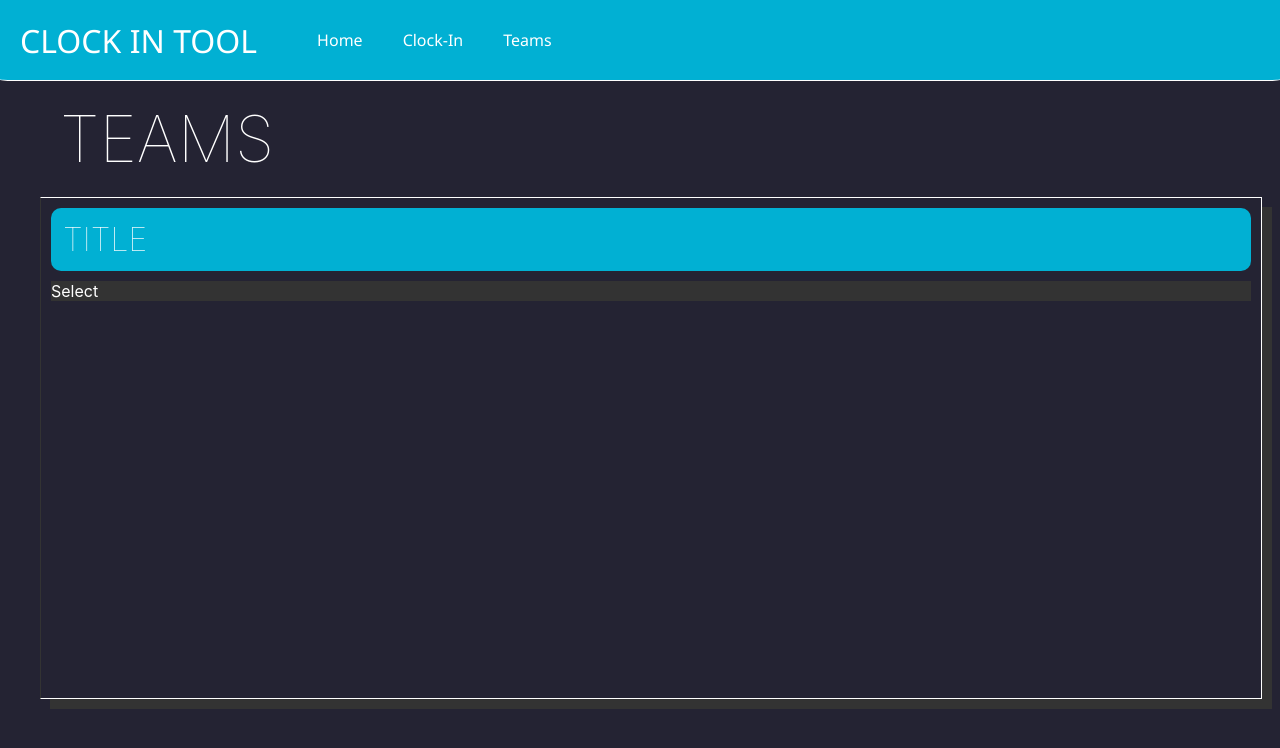
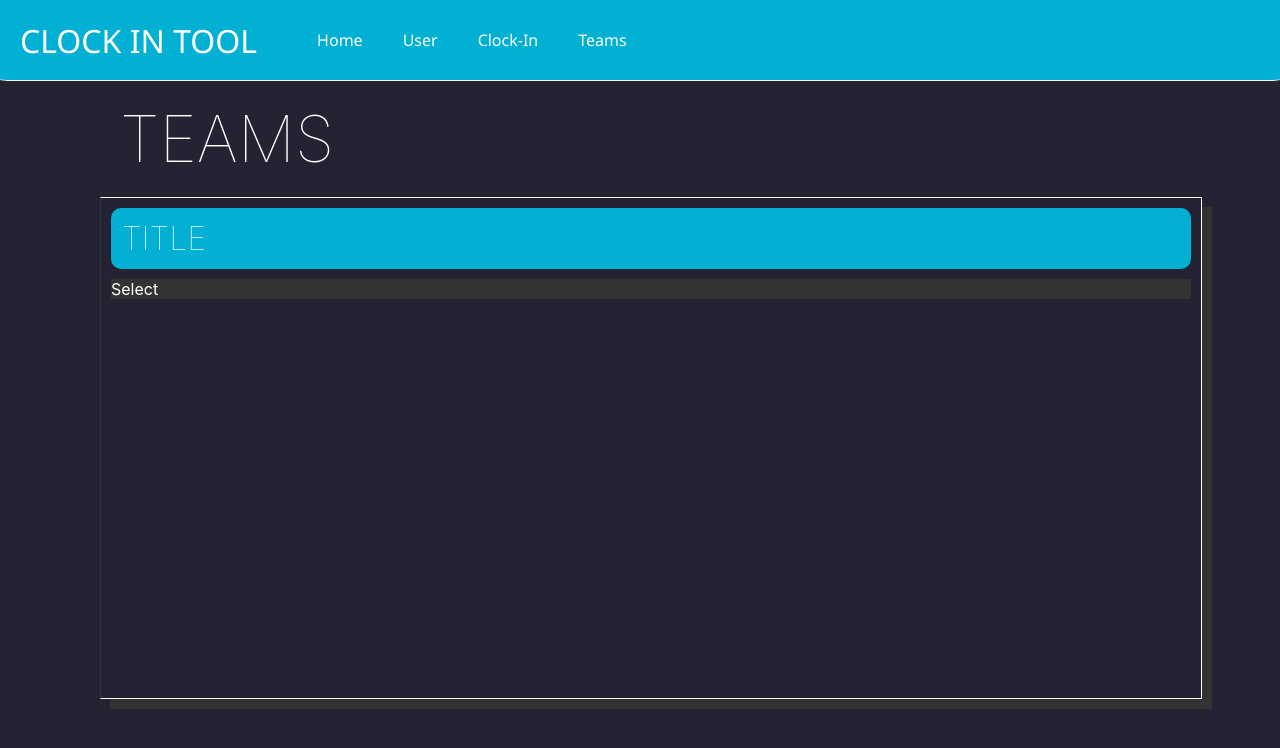
Before and after one commit to amosvmcr2020/Clock-In-Tool-DevOps, a Svelte app in the folder frontend/: page /team in a window 1280 px wide. Shown: the top 748 px of the page. Built offline with nearby package versions, Linux system fonts and the light colour scheme.

Commit message:
add cors to api and get users from frontend

```diff
--- a/frontend/package.json
+++ b/frontend/package.json
@@ -18,6 +18,7 @@
     "svelte": "^3.0.0"
   },
   "dependencies": {
+    "axios": "^0.27.2",
     "sirv-cli": "^2.0.0",
     "svelte-navigator": "^3.1.6"
   }
--- a/frontend/public/global.css
+++ b/frontend/public/global.css
@@ -1,4 +1,5 @@
-html, body {
+html,
+body {
 	position: relative;
 	width: 100%;
 	height: 100%;
@@ -15,6 +16,7 @@ body {
 :root {
 	--primary: #242333;
 	--secondary: #01B0D3;
+	--alt-seccondary: #2dc7e5;
 	--ternary: #ffe26a;
 	--accent: #bebebe;
 	--text: #FFFFFF;
@@ -22,7 +24,7 @@ body {
 	background-color: var(--primary);
 }
 
-a{
+a {
 	text-decoration: none;
 }
 
@@ -31,11 +33,11 @@ a:hover {
 	transition: 0.5s;
 }
 
-a:link{
+a:link {
 	color: var(--text);
 }
 
-a:visited{
+a:visited {
 	color: var(--text);
 }
 
@@ -44,11 +46,13 @@ a:hover {
 	transition: 0.5s;
 }
 
-a:active{
+a:active {
 	color: red;
 }
 
-.page{
+.page {
+	margin-left: 60px;
+	margin-right: 60px;
 	padding: 40px;
 	padding-top: 80px;
 	height: 100%;
@@ -58,7 +62,7 @@ a:active{
 	flex-direction: column;
 }
 
-.page-title{
+.page-title {
 	font-size: 64px;
 	margin: 20px;
 	/* font-family: Impact, Haettenschweiler, 'Arial Narrow Bold', sans-serif; */
@@ -68,7 +72,7 @@ a:active{
 	font-weight: 100;
 }
 
-.container-title{
+.container-title {
 	/* height: 10%; */
 	width: 98%;
 	background: var(--secondary);
@@ -81,3 +85,38 @@ a:active{
 	font-size: 2em;
 	font-weight: 100;
 }
+
+.content-container {
+	color: var(--text);
+	display: flex;
+	width: 100%;
+	height: 60%;
+	/* background: linear-gradient(90deg, var(--accent) 0%, var(--secondary) 100%); */
+	/* border-radius: 10px; */
+	border-style: solid;
+	border-left-color: #333;
+	border-width: .1px;
+	box-shadow: 10px 10px #333;
+	display: flex;
+	flex-direction: column;
+	gap: 10px;
+	padding: 10px;
+}
+
+button {
+	height: fit-content;
+	width: fit-content;
+	background: var(--secondary);
+	border: none;
+	padding: 1%;
+	position: relative;
+	font-size: 16px;
+	cursor: pointer;
+	overflow: hidden;
+	border-radius: 5px;
+}
+
+button:hover {
+	background: var(--alt-seccondary);
+	transition: 0.5s;
+}
--- a/frontend/src/App.svelte
+++ b/frontend/src/App.svelte
@@ -1,43 +1,35 @@
 <script>
 	export let name;
-	import { Router, Route, Link } from "svelte-navigator";
+	import { Router, Route } from "svelte-navigator";
 
 	import Teams from "./pages/Teams.svelte";
+	import TopBar from "./components/TopBar.svelte";
+	import Clocks from "./pages/clocks.svelte";
+	import User from "./pages/user.svelte";
 </script>
+
 <Router primary={false}>
-	<div class="topBar">
-		<div class="title">
-			Clock In Tool
-		</div>
-		<Link  to="/" class="menu-item">
-			Home
-		</Link>
-		<Link  to="/team" class="menu-item">
-			Clock-In
-		</Link>
-		<Link  to="/team" class="menu-item">
-			Teams
-		</Link>
-	</div>
-
-	<!-- <main> -->
+	<TopBar />
 	<Route path="/">
 		<div class="page">
-
 			<h1>Hello {name}!</h1>
-				<p>Visit the <a href="https://svelte.dev/tutorial">Svelte tutorial</a> to learn how to build Svelte apps.</p>
+			<p>
+				Visit the <a href="https://svelte.dev/tutorial"
+					>Svelte tutorial</a
+				> to learn how to build Svelte apps.
+			</p>
 		</div>
 	</Route>
+	<Route path="user">
+		<User />
+	</Route>
 	<Route path="/team">
-
-				<Teams/>
-
+		<Teams />
 	</Route>
-	<!-- </main> -->
-
-
+	<Route path="/clocks">
+		<Clocks />
+	</Route>
 </Router>
-
 
 <style>
 	h1 {
@@ -46,37 +38,4 @@
 		font-size: 4em;
 		font-weight: 100;
 	}
-
-	.topBar {
-	position: absolute;
-	width: 100%;
-	height: 80px;
-	position: fixed;
-	/* background: linear-gradient(90deg, var(--primary) 10%, var(--secondary) 100%); */
-	background-color: var(--secondary);
-	color: var(--text);
-	font-family: 'Segoe UI', Tahoma, Geneva, Verdana, sans-serif;
-
-	box-shadow: .1px .1px .1px 1px #FFFFFF;
-
-	z-index: 0;
-
-	display: flex;
-	align-items: center;
-	justify-content: left;
-	border-radius: 0 0 1% 1%;
-	flex-direction: row;
-	gap: 40px;
-	}
-
-	.title {
-		font-size: 32px;
-		padding: 20px;
-		text-transform: uppercase;
-	}
-
-	.menu-item {
-		width: fit-content;
-		overflow: hidden;
-	}
 </style>
--- /dev/null
+++ b/frontend/src/components/topBar.svelte
@@ -0,0 +1,39 @@
+<script>
+    import { Link } from "svelte-navigator";
+</script>
+
+<div class="topBar">
+    <div class="title">Clock In Tool</div>
+    <Link to="/">Home</Link>
+    <Link to="/user">User</Link>
+    <Link to="/clocks">Clock-In</Link>
+    <Link to="/team">Teams</Link>
+</div>
+
+<style>
+    .topBar {
+        position: absolute;
+        width: 100%;
+        height: 80px;
+        position: fixed;
+        /* background: linear-gradient(90deg, var(--primary) 10%, var(--secondary) 100%); */
+        background-color: var(--secondary);
+        color: var(--text);
+        font-family: "Segoe UI", Tahoma, Geneva, Verdana, sans-serif;
+
+        box-shadow: 0.1px 0.1px 0.1px 1px #ffffff;
+
+        display: flex;
+        align-items: center;
+        justify-content: left;
+        border-radius: 0 0 1% 1%;
+        flex-direction: row;
+        gap: 40px;
+    }
+
+    .title {
+        font-size: 32px;
+        padding: 20px;
+        text-transform: uppercase;
+    }
+</style>
--- a/frontend/src/pages/Teams.svelte
+++ b/frontend/src/pages/Teams.svelte
@@ -1,9 +1,7 @@
 <div class="page">
     <div class="page-title">Teams</div>
-    <div class="teams-container">
-        <div class="container-title">
-            Title
-        </div>
+    <div class="content-container">
+        <div class="container-title">Title</div>
         <div class="teams-content">
             <div class="selection-box">Select</div>
         </div>
@@ -11,25 +9,8 @@
 </div>
 
 <style>
-    .selection-box{
+    .selection-box {
         width: 100%;
         background-color: #333;
     }
-
-    .teams-container{
-	color: var(--text);
-	display: flex;
-	width: 100%;
-	height: 60%;
-	/* background: linear-gradient(90deg, var(--accent) 0%, var(--secondary) 100%); */
-	/* border-radius: 10px; */
-	border-style: solid;
-	border-left-color: #333;
-	border-width: .1px;
-	box-shadow: 10px 10px #333;
-	display: flex;
-	flex-direction: column;
-	gap: 10px;
-	padding: 10px;
-}
 </style>
--- /dev/null
+++ b/frontend/src/pages/user.svelte
@@ -0,0 +1,46 @@
+<script>
+    import axios from "axios";
+
+    let user_list = [];
+    console.log(user_list);
+
+    const get_users = async () => {
+        await axios
+            .get(`http://localhost:8000/users`)
+            .then((res) => (user_list = res.data));
+        console.log(user_list[0]);
+    };
+
+    let current_user;
+</script>
+
+<div class="page">
+    <div class="page-title">User</div>
+    <div class="content-container">
+        <div class="content">
+            {#if current_user}
+                You are currently logged in as: {current_user}
+                <button on:click={() => get_users()}>Change User</button>
+            {:else}
+                You are not currently logged in.
+                <button on:click={() => get_users()}> Log in </button>
+            {/if}
+        </div>
+        <div class="content">
+            {#each user_list as user}
+                <p>
+                    {user.username}
+                </p>
+            {/each}
+        </div>
+    </div>
+</div>
+
+<style>
+    .content {
+        display: flex;
+        flex-direction: row;
+        align-items: center;
+        gap: 5%;
+    }
+</style>
```
Also changed, not shown: frontend/src/components/button.svelte (added), 2 other files (tests, documents, lock files or other folders). Lines whose indentation alone changed are shown as unchanged.
